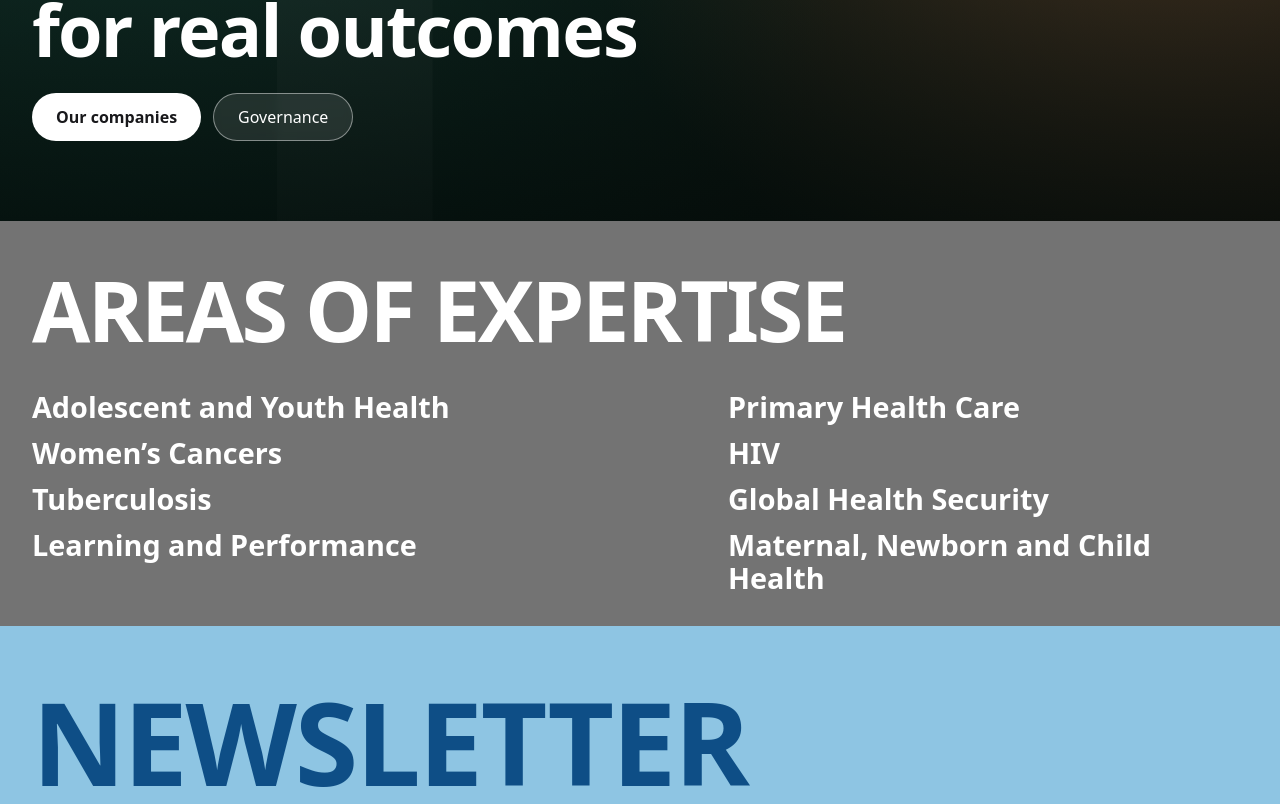
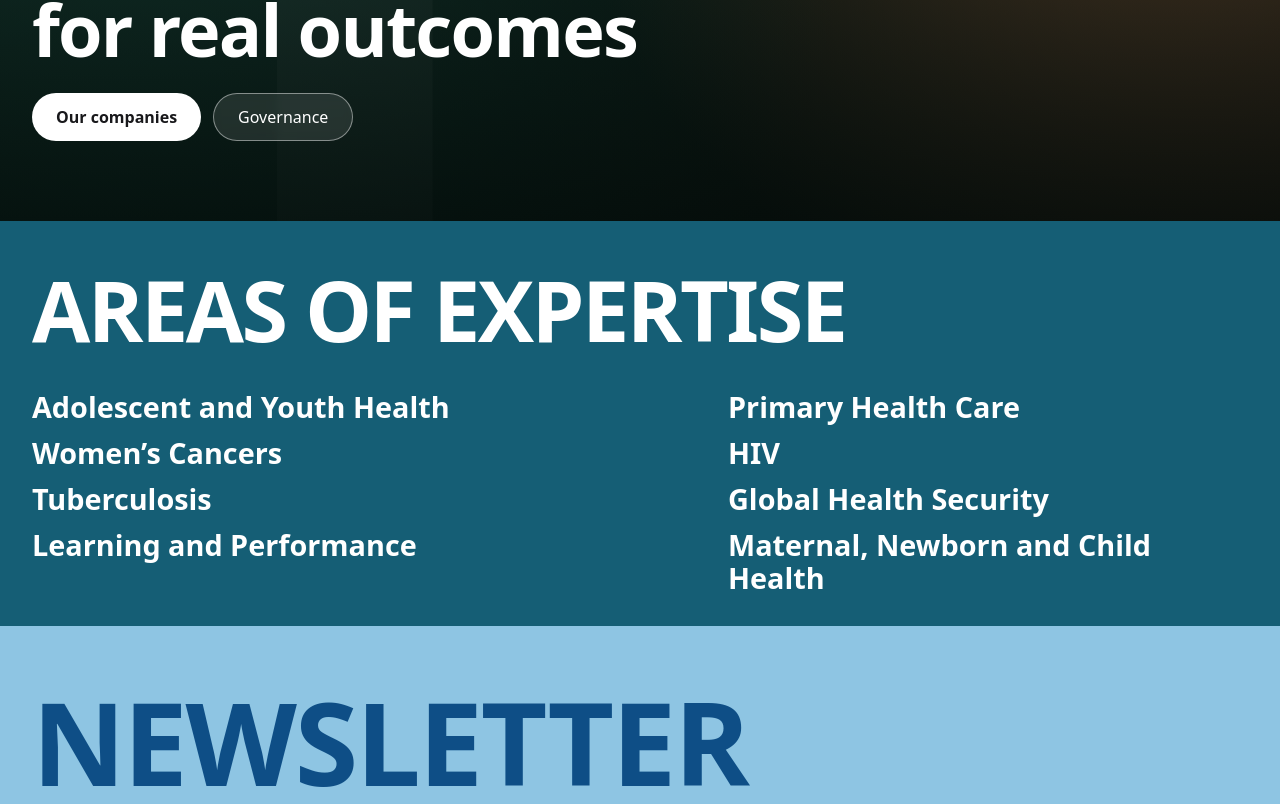
Before and after one commit to opanguana/decarvalho-site, a Next.js app: page / in a window 1280 px wide. Shown: the part 579-1383 px from the top of the page. Built offline with nearby package versions, Linux system fonts and the light colour scheme.

Commit message:
chore: WIP snapshot
what changed:
- captured current working tree before navbar scroll-visibility implementation

why:
- ensure no work is lost and provide a safe rollback point before functional changes

how to rollback:
- git revert HEAD

```diff
--- a/components/AreasOfExpertiseBand.tsx
+++ b/components/AreasOfExpertiseBand.tsx
@@ -41,7 +41,7 @@ const rightColumnItems = [
 
 export default function AreasOfExpertiseBand() {
   return (
-    <section aria-labelledby="areas-of-expertise-title" className="w-full bg-neutral-500 text-white">
+    <section aria-labelledby="areas-of-expertise-title" className="w-full bg-cyan-800 text-white">
       <div className="mx-auto w-full max-w-[1400px] px-4 py-8 sm:px-8">
         {/* <h3 className={`${styles.label} font-extrabold uppercase text-white`}>MOZAMBIQUE</h3> */}
         <h2 id="areas-of-expertise-title" className={`${styles.title} mt-4 font-black uppercase text-white`}>
```
